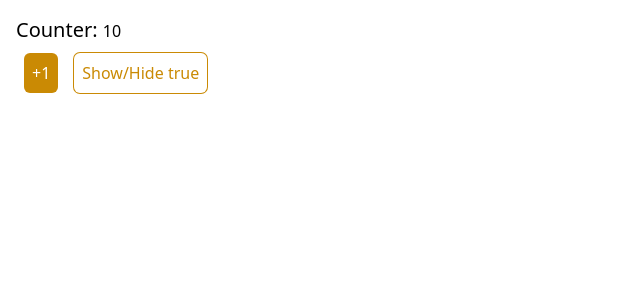
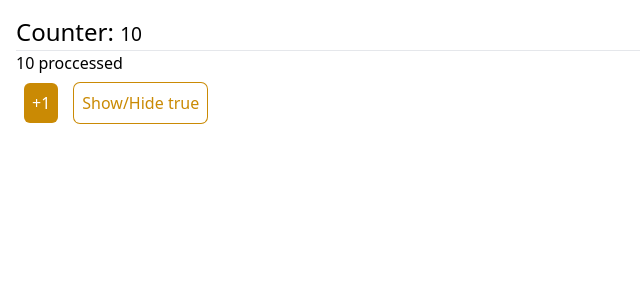
Before and after one commit to CristianRP/hooks-app, a React (Vite) app: page / in a window 1280 px wide. Shown: the top 300 px of the page, without its empty margins (0-640 px from the left). Built offline with nearby package versions, Linux system fonts and the light colour scheme.

Commit message:
feat: Add MemoHook to showcase the use of useMemo hook

```diff
--- /dev/null
+++ b/src/06-memos/MemoHook.tsx
@@ -0,0 +1,42 @@
+import { useMemo, useState } from 'react';
+import { useCounter } from '../hooks';
+
+const heavyStuff = ( iterationNumber = 100) => {
+  for (let i = 0; i < iterationNumber; i++ ) {
+    console.log(iterationNumber, 'running..');
+  }
+
+  return `${ iterationNumber } proccessed`;
+}
+
+
+export const MemoHook = () => {
+
+  const { counter, increment } = useCounter(10);
+  const [show, setShow] = useState(true);
+
+  const memorizedValue = useMemo( () => heavyStuff( counter ), [counter] );
+
+  return (
+    <>
+      <h1 className='text-2xl'>Counter: <small>{counter}</small></h1>
+      <hr />
+
+      <h4>{ memorizedValue }</h4>
+
+      <button
+        className='m-2 p-2 bg-yellow-600 text-white rounded-md hover:bg-yellow-500 active:bg-yellow-400 focus:outline-none focus:ring focus:ring-yellow-200'
+        onClick={ () => increment() }
+        >
+        +1
+      </button>
+
+      <button
+        className='m-2 p-2 bg-white text-yellow-600 rounded-md ring-1 ring-yellow-600 hover:text-white hover:bg-yellow-500 active:bg-yellow-400 focus:outline-none focus:ring focus:ring-yellow-200'
+        onClick={ () => setShow(!show) }
+      >
+        Show/Hide { JSON.stringify(show) }
+      </button>
+    </>
+  )
+}
--- a/src/main.tsx
+++ b/src/main.tsx
@@ -1,12 +1,12 @@
 import React from 'react'
 import ReactDOM from 'react-dom/client'
 
-import { Memorize } from './06-memos/Memorize'
+import { MemoHook } from './06-memos/MemoHook'
 
 import './index.css'
 
 ReactDOM.createRoot(document.getElementById('root')!).render(
   // <React.StrictMode>
-  <Memorize />
+  <MemoHook />
   // </React.StrictMode>,
 )
```
